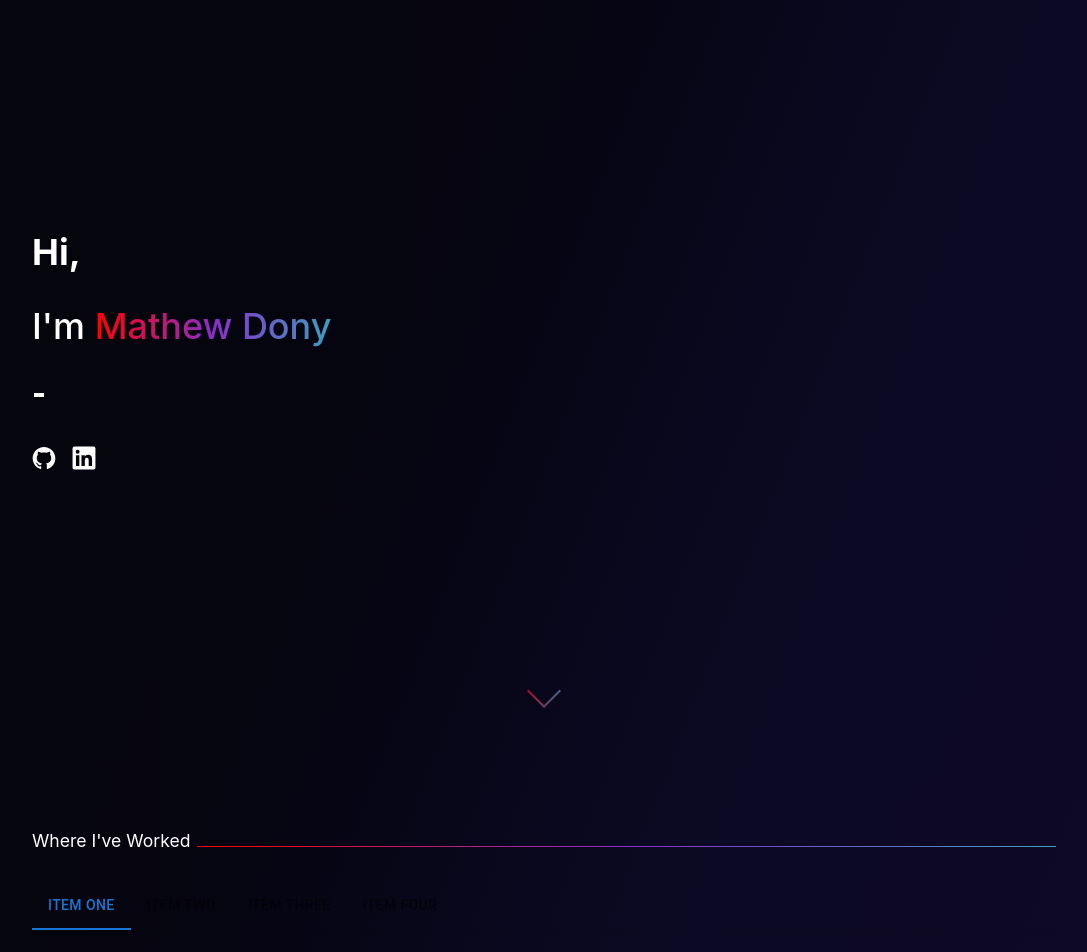
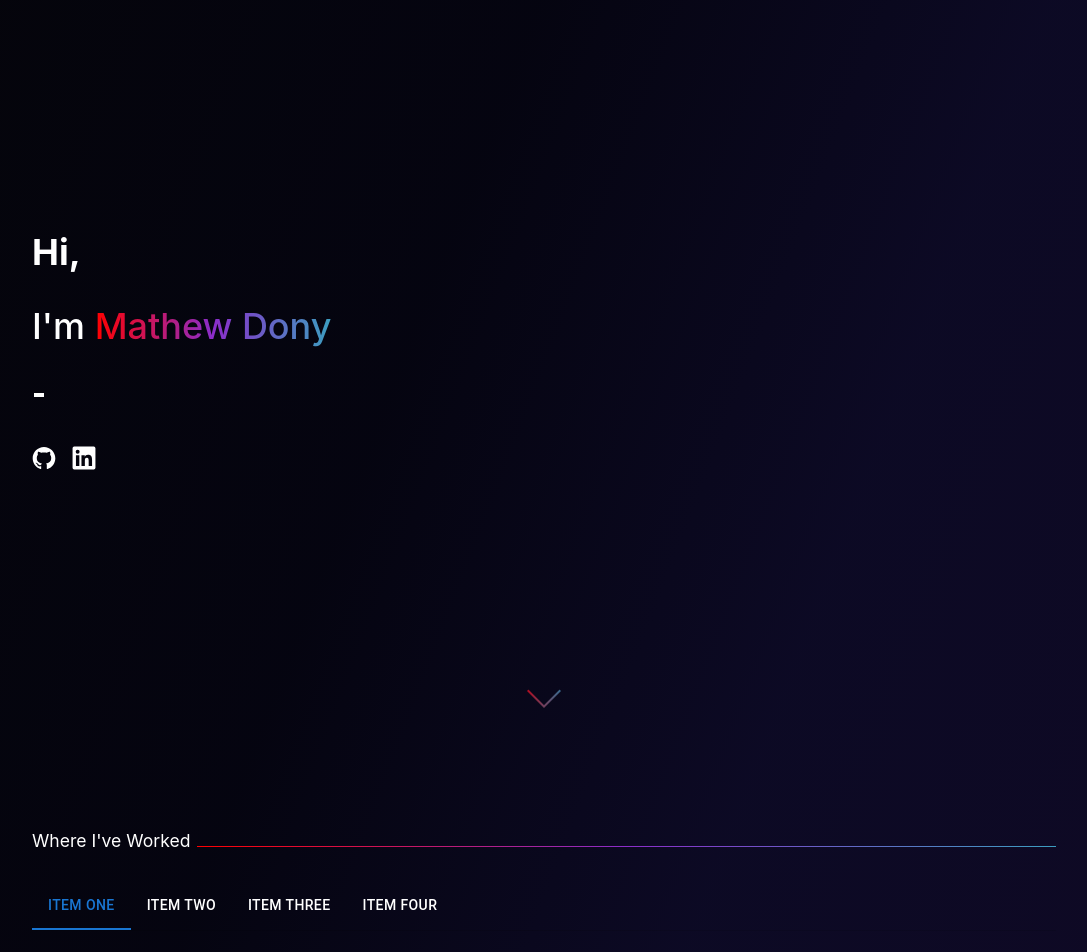
Before and after one commit to mdmathewdc/Mathew-Dony-Portfolio, a Next.js app in the folder mathew-dony-portfolio/: page / in a window 1280 px wide. Shown: the top 952 px of the page, without its empty margins (96-1183 px from the left). Built offline with nearby package versions, Linux system fonts and the light colour scheme; a web font is replaced by a local one.

Commit message:
Remove styled components

```diff
--- a/mathew-dony-portfolio/components/JobTab.jsx
+++ b/mathew-dony-portfolio/components/JobTab.jsx
@@ -4,8 +4,6 @@ import Tabs from "@mui/material/Tabs";
 import Tab from "@mui/material/Tab";
 import Typography from "@mui/material/Typography";
 import Box from "@mui/material/Box";
-import styled from "styled-components";
-
 function TabPanel(props) {
   const { children, value, index, ...other } = props;
 
@@ -57,10 +55,10 @@ export default function BasicTabs() {
           textColor="primary"
           variant="scrollable"
         >
-          <StyledTab label="Item One" {...a11yProps(0)} />
-          <StyledTab label="Item Two" {...a11yProps(1)} />
-          <StyledTab label="Item Three" {...a11yProps(2)} />
-          <StyledTab label="Item Four" {...a11yProps(3)} />
+          <Tab sx={{color: 'white'}} label="Item One" {...a11yProps(0)} />
+          <Tab sx={{color: 'white'}} label="Item Two" {...a11yProps(1)} />
+          <Tab sx={{color: 'white'}} label="Item Three" {...a11yProps(2)} />
+          <Tab sx={{color: 'white'}} label="Item Four" {...a11yProps(3)} />
         </Tabs>
       </Box>
       <TabPanel value={value} index={0}>
@@ -75,8 +73,3 @@ export default function BasicTabs() {
     </Box>
   );
 }
-
-const StyledTab = styled(Tab)`
-  color: white;
-  text-transform: none;
-`;
```
